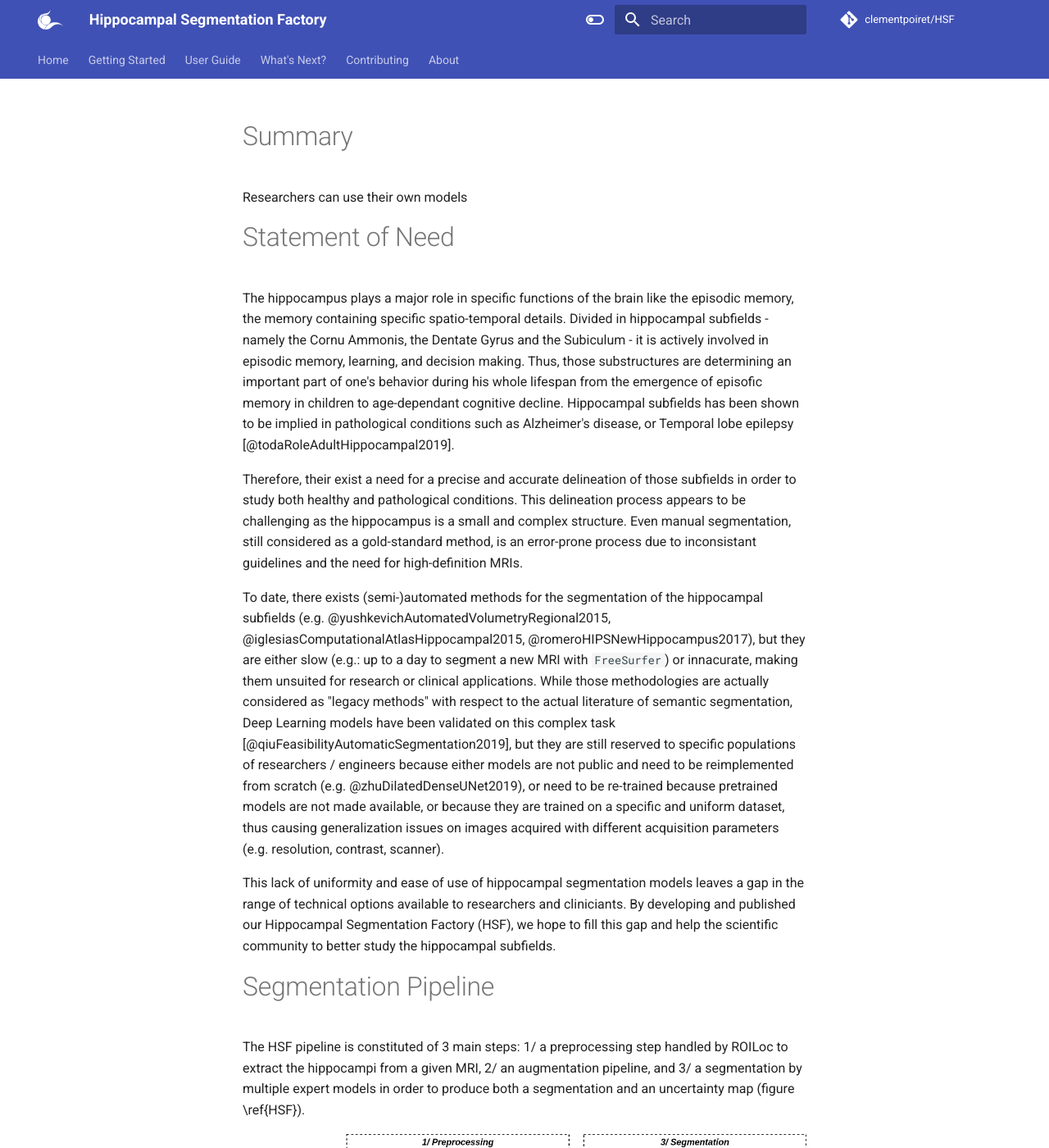
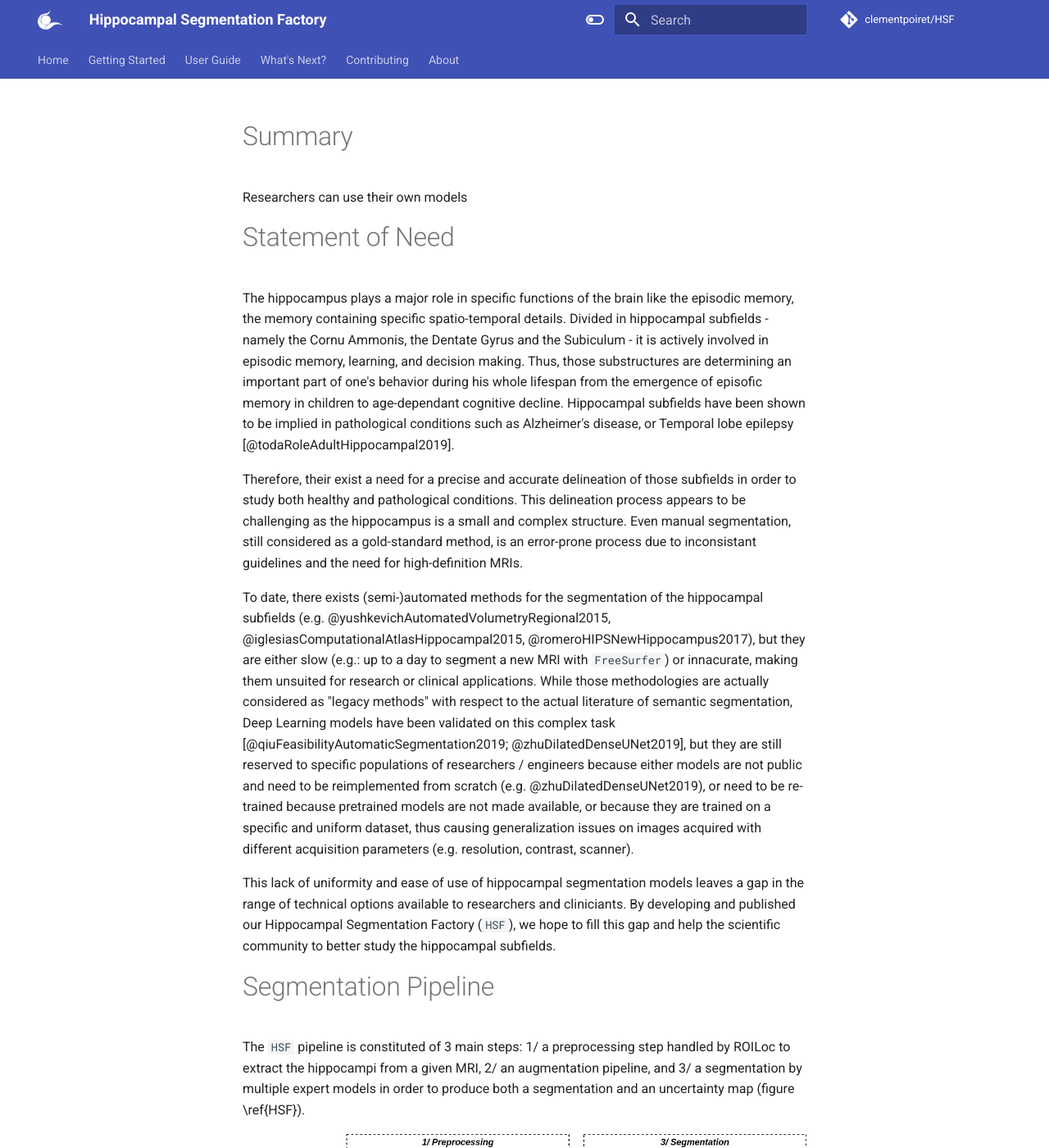
Before and after one commit to clementpoiret/HSF, an MkDocs documentation site: the page built from docs/papers/joss/paper.md, in a window 1280 px wide and 1400 px high. Shown: the whole window at 82% size. Built offline with MkDocs 1.6.1 and Material for MkDocs 9.7.7, drawn with Linux system fonts in a browser that asks for light colours; comment, search, counter and statistics services are not loaded; the version menu is left out; some of the changed text lies outside the part shown.

Commit message:
[PAPER] Update figure

```diff
--- a/docs/papers/joss/paper.md
+++ b/docs/papers/joss/paper.md
@@ -45,17 +45,17 @@
 
 # Statement of Need
 
-The hippocampus plays a major role in specific functions of the brain like the episodic memory, the memory containing specific spatio-temporal details. Divided in hippocampal subfields - namely the Cornu Ammonis, the Dentate Gyrus and the Subiculum - it is actively involved in episodic memory, learning, and decision making. Thus, those substructures are determining an important part of one's behavior during his whole lifespan from the emergence of episofic memory in children to age-dependant cognitive decline. Hippocampal subfields has been shown to be implied in pathological conditions such as Alzheimer's disease, or Temporal lobe epilepsy [@todaRoleAdultHippocampal2019].
+The hippocampus plays a major role in specific functions of the brain like the episodic memory, the memory containing specific spatio-temporal details. Divided in hippocampal subfields - namely the Cornu Ammonis, the Dentate Gyrus and the Subiculum - it is actively involved in episodic memory, learning, and decision making. Thus, those substructures are determining an important part of one's behavior during his whole lifespan from the emergence of episofic memory in children to age-dependant cognitive decline. Hippocampal subfields have been shown to be implied in pathological conditions such as Alzheimer's disease, or Temporal lobe epilepsy [@todaRoleAdultHippocampal2019].
 
 Therefore, their exist a need for a precise and accurate delineation of those subfields in order to study both healthy and pathological conditions. This delineation process appears to be challenging as the hippocampus is a small and complex structure. Even manual segmentation, still considered as a gold-standard method, is an error-prone process due to inconsistant guidelines and the need for high-definition MRIs.
 
-To date, there exists (semi-)automated methods for the segmentation of the hippocampal subfields (e.g. @yushkevichAutomatedVolumetryRegional2015, @iglesiasComputationalAtlasHippocampal2015, @romeroHIPSNewHippocampus2017), but they are either slow (e.g.: up to a day to segment a new MRI with `FreeSurfer`) or innacurate, making them unsuited for research or clinical applications. While those methodologies are actually considered as "legacy methods" with respect to the actual literature of semantic segmentation, Deep Learning models have been validated on this complex task [@qiuFeasibilityAutomaticSegmentation2019], but they are still reserved to specific populations of researchers / engineers because either models are not public and need to be reimplemented from scratch (e.g. @zhuDilatedDenseUNet2019), or need to be re-trained because pretrained models are not made available, or because they are trained on a specific and uniform dataset, thus causing generalization issues on images acquired with different acquisition parameters (e.g. resolution, contrast, scanner).
+To date, there exists (semi-)automated methods for the segmentation of the hippocampal subfields (e.g. @yushkevichAutomatedVolumetryRegional2015, @iglesiasComputationalAtlasHippocampal2015, @romeroHIPSNewHippocampus2017), but they are either slow (e.g.: up to a day to segment a new MRI with `FreeSurfer`) or innacurate, making them unsuited for research or clinical applications. While those methodologies are actually considered as "legacy methods" with respect to the actual literature of semantic segmentation, Deep Learning models have been validated on this complex task [@qiuFeasibilityAutomaticSegmentation2019; @zhuDilatedDenseUNet2019], but they are still reserved to specific populations of researchers / engineers because either models are not public and need to be reimplemented from scratch (e.g. @zhuDilatedDenseUNet2019), or need to be re-trained because pretrained models are not made available, or because they are trained on a specific and uniform dataset, thus causing generalization issues on images acquired with different acquisition parameters (e.g. resolution, contrast, scanner).
 
-This lack of uniformity and ease of use of hippocampal segmentation models leaves a gap in the range of technical options available to researchers and cliniciants. By developing and published our Hippocampal Segmentation Factory (HSF), we hope to fill this gap and help the scientific community to better study the hippocampal subfields.
+This lack of uniformity and ease of use of hippocampal segmentation models leaves a gap in the range of technical options available to researchers and cliniciants. By developing and published our Hippocampal Segmentation Factory (`HSF`), we hope to fill this gap and help the scientific community to better study the hippocampal subfields.
 
 # Segmentation Pipeline
 
-The HSF pipeline is constituted of 3 main steps: 1/ a preprocessing step handled by ROILoc to extract the hippocampi from a given MRI, 2/ an augmentation pipeline, and 3/ a segmentation by multiple expert models in order to produce both a segmentation and an uncertainty map (figure \ref{HSF}).
+The `HSF` pipeline is constituted of 3 main steps: 1/ a preprocessing step handled by ROILoc to extract the hippocampi from a given MRI, 2/ an augmentation pipeline, and 3/ a segmentation by multiple expert models in order to produce both a segmentation and an uncertainty map (figure \ref{HSF}).
 
 ![Overview of the Hippocampal Segmentation Factory segmentation pipeline.\label{HSF}](figures/hsf.png)
 
```
Also changed, not shown: other parts of docs/papers/joss/paper.md (+1 -2 lines), docs/papers/joss/figures/hsf.png.
